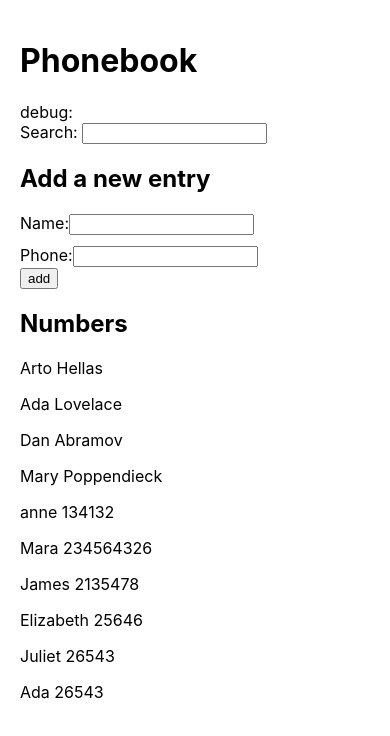
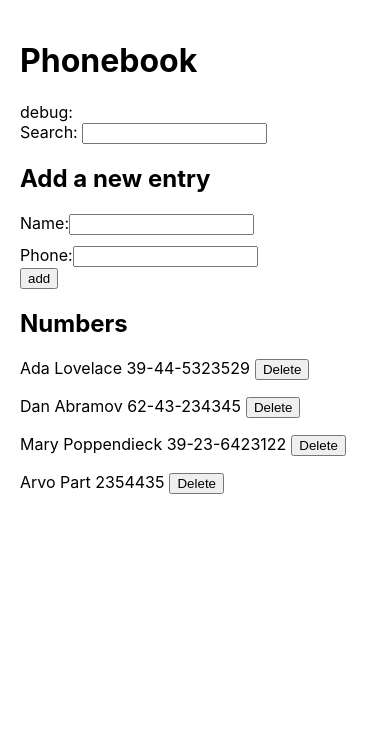
Before and after one commit to Braslava/full_stack_open, a React (Create React App) app in the folder part_2/phonebook/: page / in a window 390 px wide. Shown: the top 736 px of the page. Built offline with nearby package versions, Linux system fonts and the light colour scheme; data requests are answered from the project's data file; the HTML template or start-up script is replaced by a standard one.

Commit message:
phonebook 2.17-2.18

```diff
--- a/part_2/phonebook/db.json
+++ b/part_2/phonebook/db.json
@@ -1,54 +1,24 @@
 {
   "persons": [
     {
-      "name": "Arto Hellas",
-      "number": "040-123456",
-      "id": 1
-    },
-    {
       "name": "Ada Lovelace",
-      "number": "39-44-5323523",
+      "phone": "39-44-5323529",
       "id": 2
     },
     {
       "name": "Dan Abramov",
-      "number": "12-43-234345",
+      "phone": "62-43-234345",
       "id": 3
     },
     {
       "name": "Mary Poppendieck",
-      "number": "39-23-6423122",
+      "phone": "39-23-6423122",
       "id": 4
     },
     {
-      "name": "anne",
-      "phone": "134132",
-      "id": 5
-    },
-    {
-      "name": "Mara",
-      "phone": "234564326",
-      "id": 6
-    },
-    {
-      "name": "James",
-      "phone": "2135478",
-      "id": 7
-    },
-    {
-      "name": "Elizabeth",
-      "phone": "25646",
-      "id": 8
-    },
-    {
-      "name": "Juliet",
-      "phone": "26543",
-      "id": 9
-    },
-    {
-      "name": "Ada",
-      "phone": "26543",
-      "id": 10
+      "name": "Arvo Part",
+      "phone": "2354435",
+      "id": 1652104377770
     }
   ]
 }
--- a/part_2/phonebook/src/App.js
+++ b/part_2/phonebook/src/App.js
@@ -1,4 +1,3 @@
-import axios from "axios";
 import { useState, useEffect } from "react";
 import Person from "./components/Person";
 import Search from "./components/Search";
@@ -18,40 +17,78 @@ const App = () => {
         });
     }, []);
 
+    const clearFrom = () => {
+        setNewName("");
+        setNewPhone("");
+    };
+
     const handleNameChange = (e) => setNewName(e.target.value);
 
     const handlePhoneChange = (e) => setNewPhone(e.target.value);
 
     const handleAddEntry = (e) => {
         e.preventDefault();
-        if (
-            persons.filter(
-                (person) => person.name.toLowerCase() === newName.toLowerCase()
-            ).length > 0
-        ) {
-            alert(`${newName} is already in the phonebook!`);
-            return;
+        const oldPerson = persons.find(
+            (person) => person.name.toLowerCase() === newName.toLowerCase()
+        );
+        console.log(oldPerson);
+        if (oldPerson) {
+            if (
+                window.confirm(
+                    `Do you want to update the phone number of ${oldPerson.name}?`
+                )
+            ) {
+                const changedEntry = { ...oldPerson, phone: newPhone };
+                console.log(changedEntry);
+                personService.updatePerson(changedEntry.id, changedEntry);
+                setPersons(
+                    persons.map((person) =>
+                        person.id === changedEntry.id ? changedEntry : person
+                    )
+                );
+                clearFrom();
+                return;
+            }
         }
+
         const personObject = {
             name: newName,
             phone: newPhone,
-            id: persons.length + 1,
+            id: Date.now(),
         };
 
-        personService.createPerson(personObject).then((serverResponse) => {
-            console.log(serverResponse);
-            setPersons(persons.concat(serverResponse));
-            setNewName("");
-        });
+        personService
+            .createPerson(personObject)
+            .then((serverResponse) => {
+                console.log(serverResponse);
+                setPersons(persons.concat(serverResponse));
+                clearFrom();
+            })
+            .catch((err) => console.log(err));
     };
 
-    const filterPersons = (e) => {
+    const handleSearchInput = (e) => {
         setSearchTerm(e.target.value.toLowerCase());
+    };
+
+    const handleDeletePerson = (e) => {
+        if (window.confirm("Are your sure you want to delete this contact?")) {
+            console.log("delete", e.target.id);
+            const id = e.target.id;
+            personService
+                .removePerson(id)
+                .then(() => {
+                    setPersons(
+                        persons.filter((person) => person.id.toString() !== id)
+                    );
+                })
+                .catch((error) => console.log(error));
+        }
     };
 
     const personsToShow = searchTerm
         ? persons.filter((person) =>
-              person.name.toLocaleLowerCase().includes(searchTerm)
+              person.name.toLowerCase().includes(searchTerm)
           )
         : persons;
 
@@ -59,7 +96,7 @@ const App = () => {
         <div>
             <h1>Phonebook</h1>
             <div>debug: {searchTerm}</div>
-            <Search filterPersons={filterPersons} />
+            <Search handleSearchInput={handleSearchInput} />
             <h2>Add a new entry</h2>
             <AddEntryForm
                 newName={newName}
@@ -70,7 +107,11 @@ const App = () => {
             />
             <h2>Numbers</h2>
             {personsToShow.map((person) => (
-                <Person person={person} key={person.id} />
+                <Person
+                    person={person}
+                    key={person.id}
+                    handleDeletePerson={handleDeletePerson}
+                />
             ))}
         </div>
     );
--- a/part_2/phonebook/src/components/Person.js
+++ b/part_2/phonebook/src/components/Person.js
@@ -1,8 +1,13 @@
-const Person = ({ person }) => {
+const Person = ({ person, handleDeletePerson }) => {
     return (
-        <p>
-            {person.name} <span>{person.phone}</span>
-        </p>
+        <div className="person-container">
+            <p>
+                {person.name} <span>{person.phone}</span>
+                <button className="delete-btn" onClick={handleDeletePerson} id={person.id}>
+                Delete
+            </button>
+            </p>
+        </div>
     );
 };
 
--- a/part_2/phonebook/src/components/Search.js
+++ b/part_2/phonebook/src/components/Search.js
@@ -1,7 +1,7 @@
 const Search = (props) => {
     return (
         <label htmlFor="search">
-            Search: <input onChange={props.filterPersons} type="search" />
+            Search: <input onChange={props.handleSearchInput} type="search" />
         </label>
     );
 };
--- a/part_2/phonebook/src/index.css
+++ b/part_2/phonebook/src/index.css
@@ -12,3 +12,7 @@ body {
 display: block;
 margin: 10px 0;
 }
+
+.delete-btn {
+  margin-left: 5px;
+}
--- a/part_2/phonebook/src/services/persons.js
+++ b/part_2/phonebook/src/services/persons.js
@@ -4,8 +4,6 @@ const baseUrl = "http://localhost:3004/persons";
 const getAllPersons = async () => {
     try {
         return await axios.get(baseUrl);
-        // setPersons(response.data);
-        // console.log(response.data);
     } catch (error) {
         console.log(error);
     }
@@ -13,10 +11,7 @@ const getAllPersons = async () => {
 
 const createPerson = async (newObject) => {
     try {
-        const response = await axios.post(
-            baseUrl,
-            newObject
-        );
+        const response = await axios.post(baseUrl, newObject);
         console.log(newObject);
         console.log(response);
         return response.data;
@@ -25,13 +20,31 @@ const createPerson = async (newObject) => {
     }
 };
 
-// const update = (id, newObject) => {
-//     return axios.put(`${baseUrl}/${id}`, newObject);
-// };
+const removePerson = async (id) => {
+    try {
+        const response = axios.delete(`${baseUrl}/${id}`);
+        console.log("delete server response", response);
+        return response;
+    } catch (err) {
+        console.log(err);
+    }
+};
+
+const updatePerson = async (id, newObject) => {
+    try {
+        const response = await axios.put(`${baseUrl}/${id}`, newObject);
+        console.log("put server", response);
+        return response;
+    } catch (error) {
+        console.log(error);
+    }
+};
 
 const personService = {
     getAllPersons,
     createPerson,
+    removePerson,
+    updatePerson,
 };
 
 export default personService;
```
